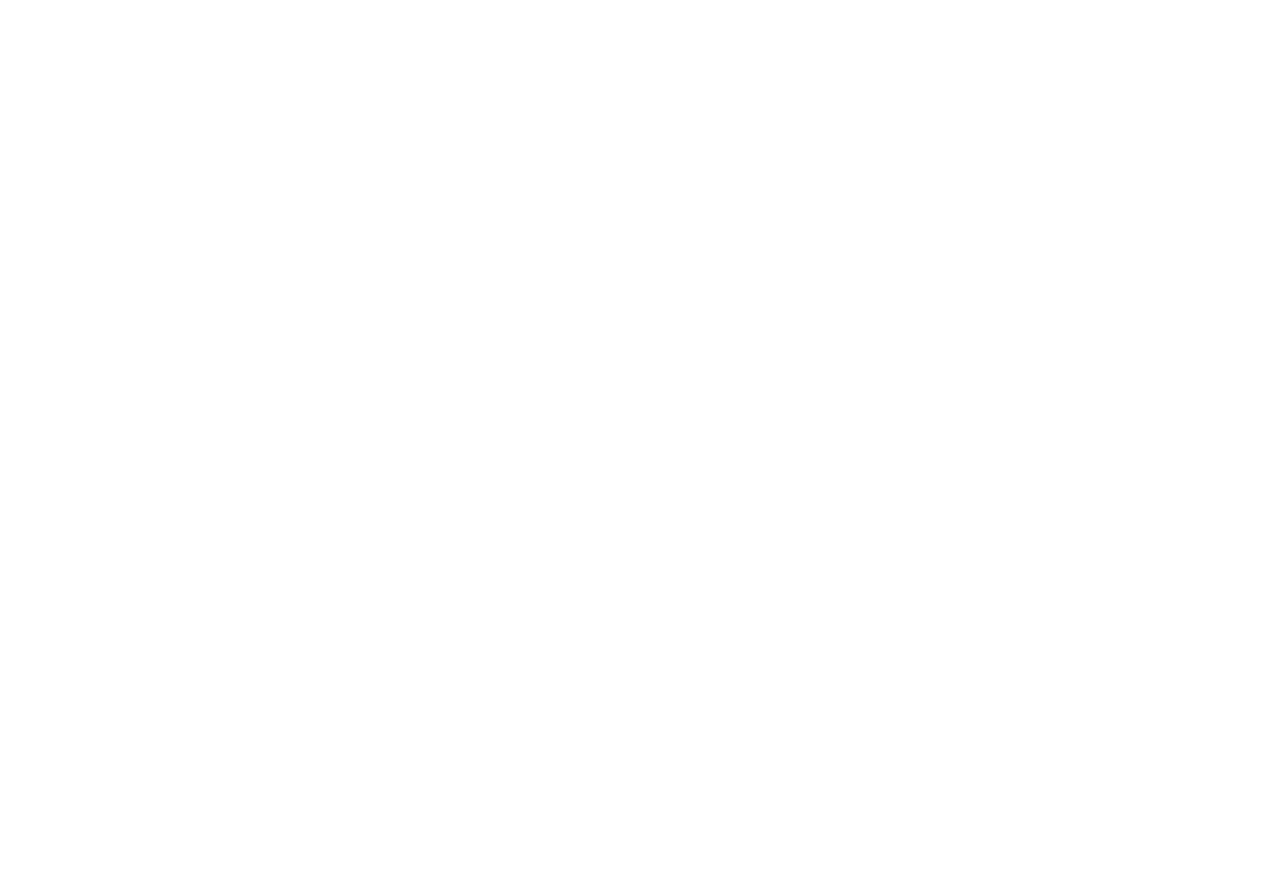
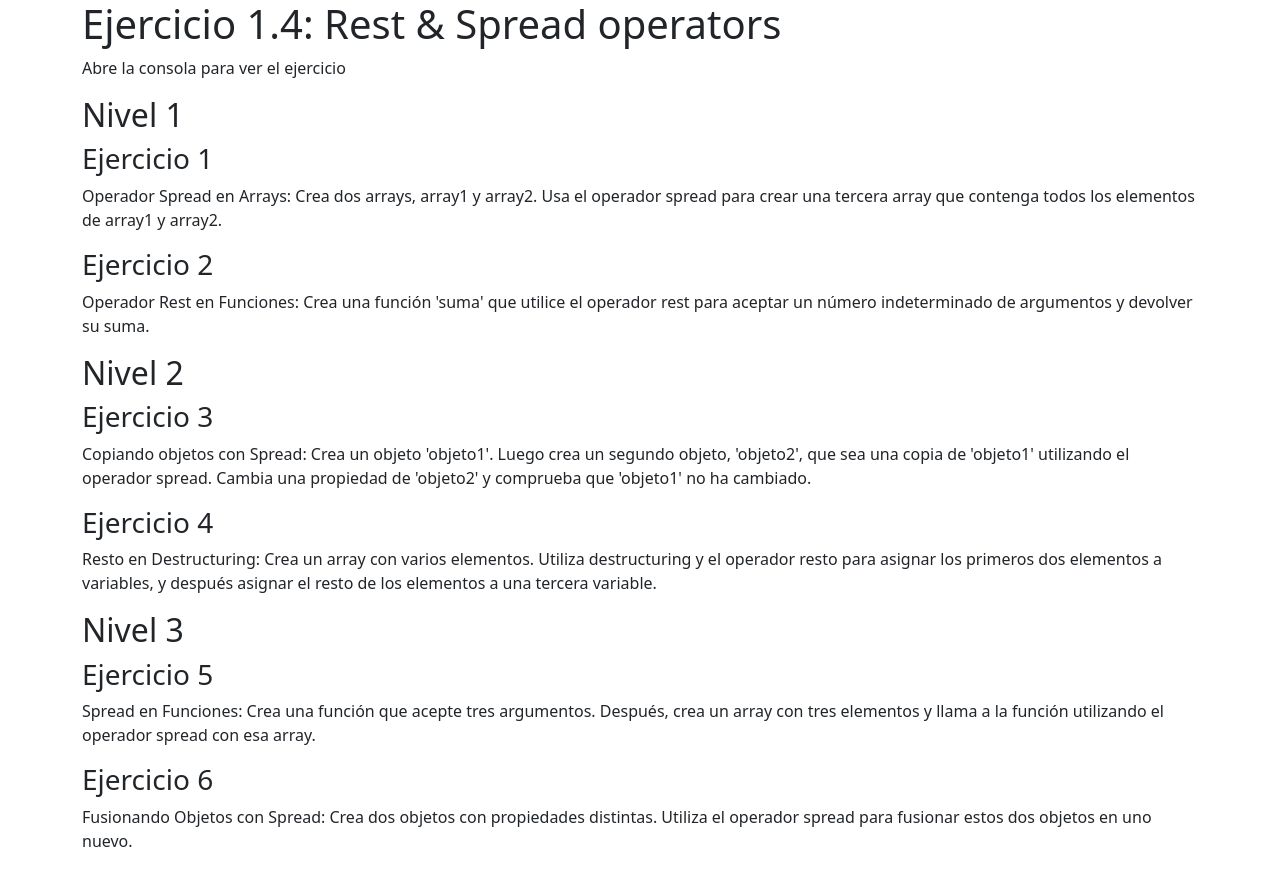
Before and after one commit to papercri/IT-Academy-S2.1.-Ejercicios-basicos-JavaScript, a plain HTML site: page 04-rest-spread/index.html in a window 1280 px wide. Before the commit the page ends 800 px from the top, so only its background shows below. Drawn offline with nearby package versions, Linux system fonts and the light colour scheme.

Commit message:
mejorado el formato de los ejercicios

```diff
--- a/04-rest-spread/index.html
+++ b/04-rest-spread/index.html
@@ -1,11 +1,63 @@
 <!DOCTYPE html>
 <html lang="en">
-<head>
-    <meta charset="UTF-8">
-    <meta name="viewport" content="width=device-width, initial-scale=1.0">
-    <title>Document</title>
-</head>
+    <head>
+        <meta charset="UTF-8">
+        <meta name="viewport" content="width=device-width, initial-scale=1.0">
+        <title>Ejercicio 1.4: Rest & Spread operators</title>
+        <link rel="stylesheet" href="https://cdn.jsdelivr.net/npm/bootstrap@5.3.3/dist/css/bootstrap.min.css" integrity="sha384-QWTKZyjpPEjISv5WaRU9OFeRpok6YctnYmDr5pNlyT2bRjXh0JMhjY6hW+ALEwIH" crossorigin="anonymous">
+    </head>
 <body>
+    <div class="container">
+        <h1> Ejercicio 1.4: Rest & Spread operators </h1>
+        <p>
+            Abre la consola para ver el ejercicio
+        </p>
+        <h2>Nivel 1</h2>
+        <h3>Ejercicio 1</h3>
+        <p>Operador Spread en Arrays: Crea dos arrays, array1 y array2. Usa el operador spread para crear una tercera array que contenga todos los elementos de array1 y array2.</p>
+        <script>
+            console.log("Ejercicio 1");
+            const array1 = [1, 2, 3];
+            const array2 = [4, 5, 6];
+            const array3 = [...array1, ...array2];
+            console.log(array3); // [1, 2, 3, 4, 5, 6]
+        </script>
+            <h3>Ejercicio 2</h3>
+            <p> Operador Rest en Funciones: Crea una función 'suma' que utilice el operador rest para aceptar un número indeterminado de argumentos y devolver su suma.</p>
+        <script>
+            console.log("Ejercicio 2");
+
+        </script>
+            <h2>Nivel 2</h2>
+            <h3>Ejercicio 3</h3>
+            <p>Copiando objetos con Spread: Crea un objeto 'objeto1'. Luego crea un segundo objeto, 'objeto2', que sea una copia de 'objeto1' utilizando el operador spread. Cambia una propiedad de 'objeto2' y comprueba que 'objeto1' no ha cambiado.</p>
+        <script>
+            console.log("Ejercicio 3");
+
+        </script>
+            <h3>Ejercicio 4</h3>
+            <p>Resto en Destructuring: Crea un array con varios elementos. Utiliza destructuring y el operador resto para asignar los primeros dos elementos a variables, y después asignar el resto de los elementos a una tercera variable.</p>
+        <script>
+            console.log("Ejercicio 4");
+
+        </script>
+            <h2>Nivel 3</h2>
+            <h3>Ejercicio 5</h3>
+            <p>Spread en Funciones: Crea una función que acepte tres argumentos. Después, crea un array con tres elementos y llama a la función utilizando el operador spread con esa array.</p>
+        <script>
+            console.log("Ejercicio 5");
+
+        </script>
+            <h3>Ejercicio 6</h3>
+            <p>Fusionando Objetos con Spread: Crea dos objetos con propiedades distintas. Utiliza el operador spread para fusionar estos dos objetos en uno nuevo.</p>
+        <script>
+            console.log("Ejercicio 6");
+
+        </script>
+    </div>
+    <script>
+
+    </script>
 
 </body>
 </html>
```
Also changed, not shown: 01-arrow-functions/index.html (+30 -26 lines), 02-ternary-operator/index.html (+23 -13 lines), 03-callbacks/index.html (+20 -15 lines).
